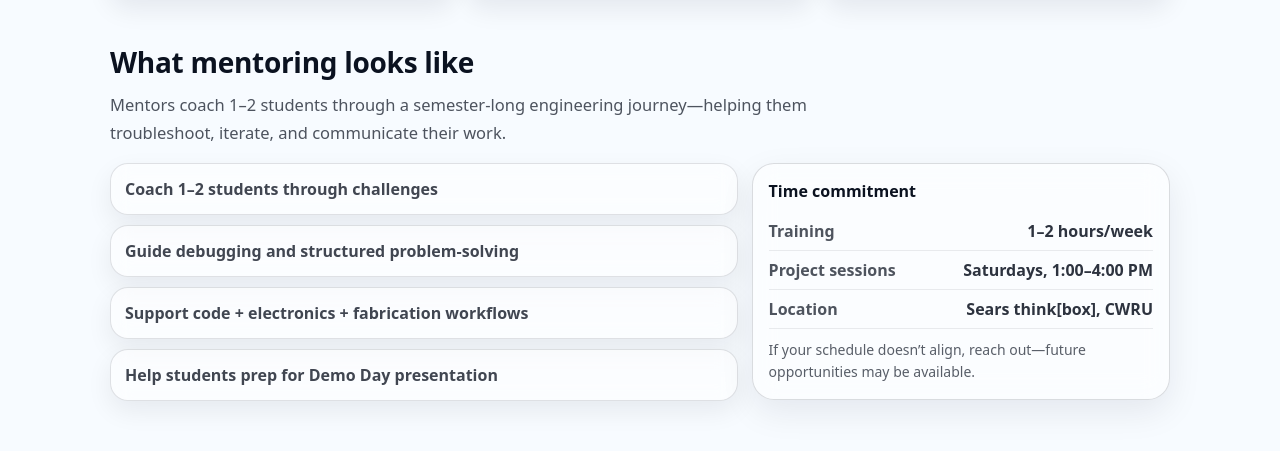
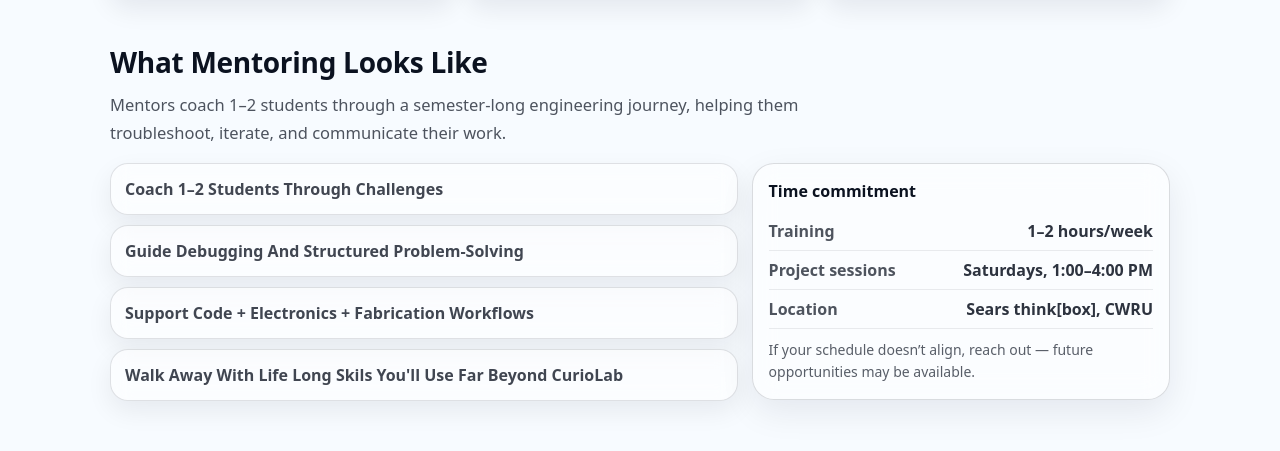
Before and after one commit to anaizma/curiolab-v2, a Next.js app: page /mentors in a window 1280 px wide. Shown: the part 1205-1656 px from the top of the page. Built offline with nearby package versions, Linux system fonts and the light colour scheme.

Commit message:
Fix: Editing the what mentoring looks like section

```diff
--- a/src/app/mentors/page.tsx
+++ b/src/app/mentors/page.tsx
@@ -34,7 +34,7 @@ export default function MentorsPage() {
               <div className="mentorsFactLabel">Semester Long Commitment</div>
             </div>
             <div className="mentorsFact">
-              <div className="mentorsFactNum">Sat 1 –3:30 PM</div>
+              <div className="mentorsFactNum">Sat 1 PM – 4 PM</div>
               <div className="mentorsFactLabel">Program Session Hours</div>
             </div>
             <div className="mentorsFact">
@@ -126,19 +126,20 @@ export default function MentorsPage() {
       {/* WHAT IT LOOKS LIKE */}
       <section className="mentorsSection" aria-label="What mentoring looks like">
         <div className="mentorsSectionHead">
-          <h2>What mentoring looks like</h2>
+          <h2>What Mentoring Looks Like</h2>
           <p>
-            Mentors coach 1–2 students through a semester-long engineering journey—helping them
+            Mentors coach 1–2 students through a semester-long engineering journey, helping them
             troubleshoot, iterate, and communicate their work.
           </p>
         </div>
 
         <div className="mentorsTwoCol">
           <div className="mentorsChecklist">
-            <div className="mentorsCheck">Coach 1–2 students through challenges</div>
-            <div className="mentorsCheck">Guide debugging and structured problem-solving</div>
-            <div className="mentorsCheck">Support code + electronics + fabrication workflows</div>
-            <div className="mentorsCheck">Help students prep for Demo Day presentation</div>
+            <div className="mentorsCheck">Coach 1–2 Students Through Challenges</div>
+            <div className="mentorsCheck">Guide Debugging And Structured Problem-Solving</div>
+            <div className="mentorsCheck">Support Code + Electronics + Fabrication Workflows</div>
+            <div className="mentorsCheck">Walk Away With Life Long Skils You'll Use Far Beyond CurioLab</div>
+
           </div>
 
           <div className="mentorsInfoCard">
@@ -156,7 +157,7 @@ export default function MentorsPage() {
               <span className="mentorsInfoV">Sears think[box], CWRU</span>
             </div>
             <div className="mentorsInfoNote">
-              If your schedule doesn’t align, reach out—future opportunities may be available.
+              If your schedule doesn’t align, reach out — future opportunities may be available.
             </div>
           </div>
         </div>
```
